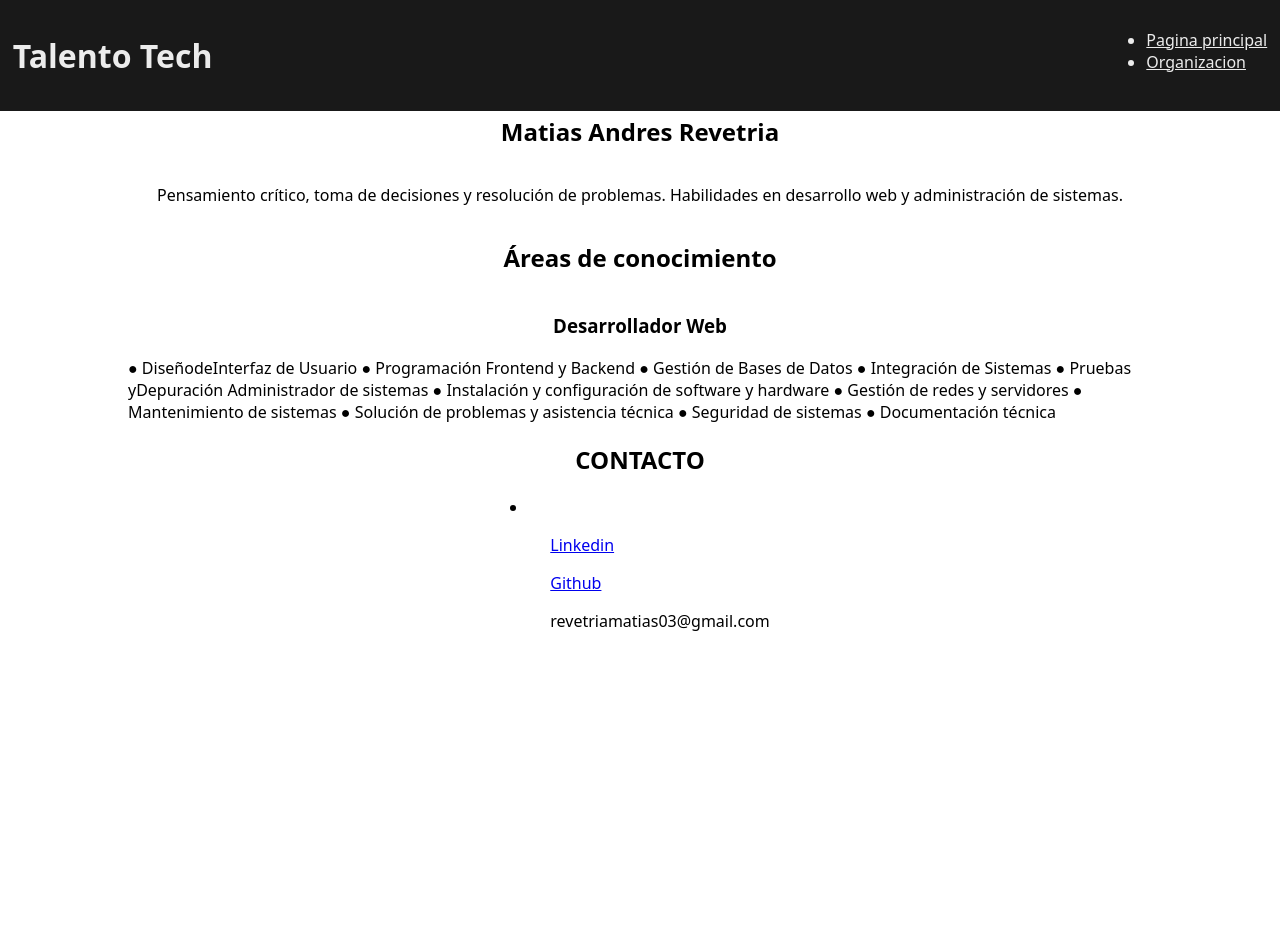
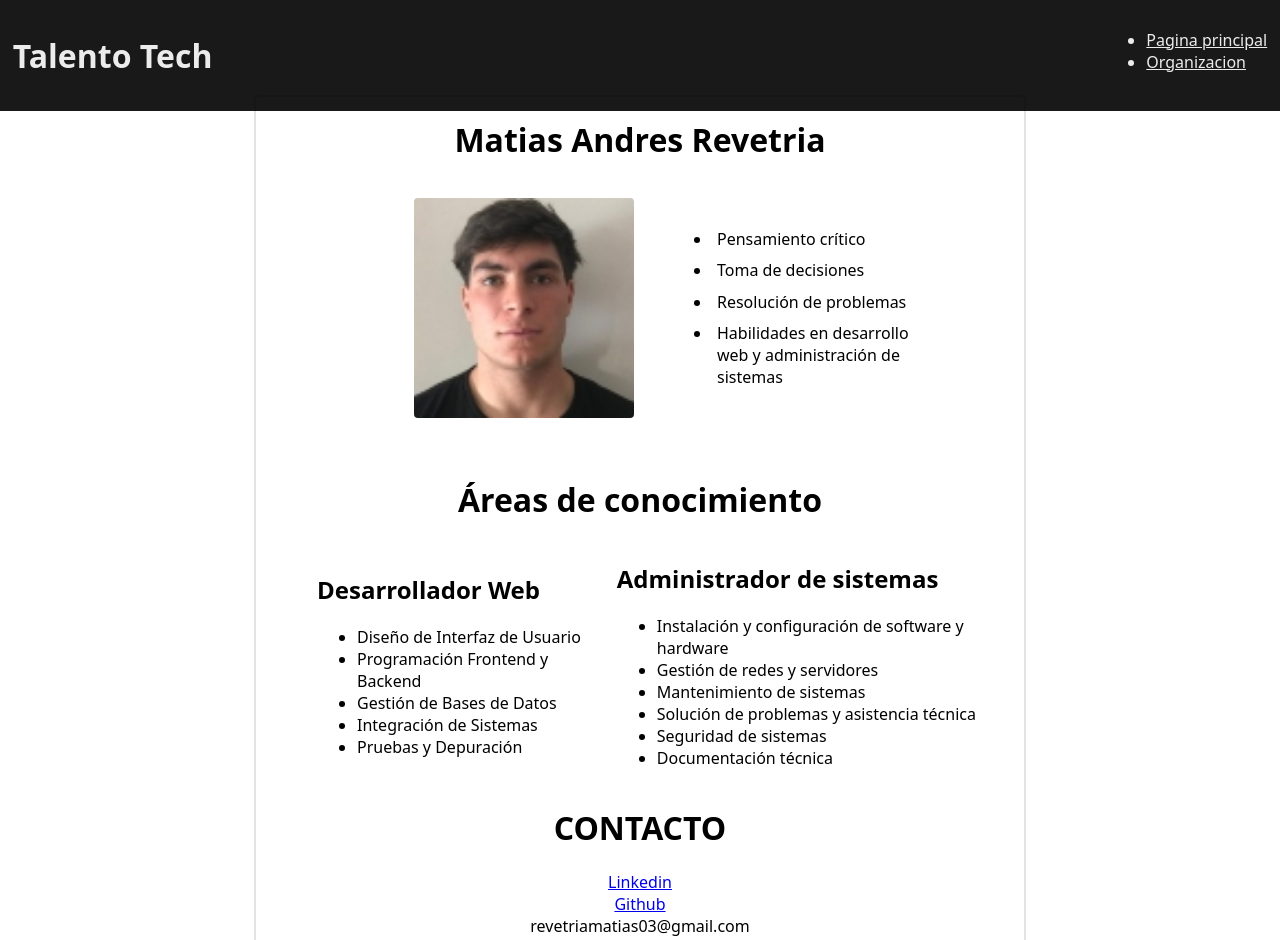
Before and after one commit to MatiasRevetria/RevetriaTalentoTech, a plain HTML site: page acercaDeMi.html in a window 1280 px wide. Shown: the top 940 px of the page. Before the commit the page ends 800 px from the top, so only its background shows below. Drawn offline with Linux system fonts and the light colour scheme; a web font is replaced by a local one.

Commit message:
Entrega Final

```diff
--- a/CSS/acercaDeMi.css
+++ b/CSS/acercaDeMi.css
@@ -40,14 +40,57 @@ body{
 
 main{
     display: flex;
-    justify-content: center;
-    align-items: center;
     flex-direction: column;
-    width: 80%;
+    flex-wrap: wrap;
+    width: 60%;
+    border: 2px solid #e4e2e2;
+    border-radius: 4px;
 }
-section{
+
+main h1{
+    text-align: center;
+}
+
+#primera{
+    position: relative;
+    left: 5%;
     display: flex;
     justify-content: center;
     align-items: center;
+    gap: 5%;
+    margin-bottom: 5%;
+    margin-top: 2%;
+}
+
+#primera ul{
+    width: 30%;
+}
+
+#primera li{
+    padding: 2%;
+}
+
+#primera img{
+    width: 220px;
+    border-radius: 4px;
+}
+
+#segunda #areas{
+    position: relative;
+    left: 5%;
+    display: flex;
+    justify-content: center;
+    align-items: center;
+}
+#segunda ul{
+    width: 80%;
+}
+
+#tercera{
+    display: flex;
     flex-direction: column;
+    justify-content: center;
+    align-items: center;
+    gap: 5%;
+    margin-bottom: 5%;
 }
--- a/acercaDeMi.html
+++ b/acercaDeMi.html
@@ -16,45 +16,54 @@
             <nav>
                 <ul>
                     <li><a href="./index.html">Pagina principal</a></li>
-                    <li><a href="#">Organizacion</a></li>
+                    <li><a href="https://inscripcionesagencia.bue.edu.ar/talentotech/">Organizacion</a></li>
                 </ul>
             </nav>
         </div>
     </header>
     <main>
-        <section id="MAR">
-            <div class="encabezado">
-                <h1>Matias Andres Revetria</h1>
+        <h1>Matias Andres Revetria</h1>
+        <section id="primera">
+            <img src="./img/yo.jpg" alt="MaR">
+            <ul>
+                <li>Pensamiento crítico</li>
+                <li>Toma de decisiones</li>
+                <li>Resolución de problemas</li>
+                <li>Habilidades en desarrollo web
+                    y administración de sistemas</li>
+            </ul>
+        </section>
+        <h1>Áreas de conocimiento</h1>
+        <section id="segunda">
+            <div id="areas">
+                <div id="dev">
+                    <h2>Desarrollador Web</h2>
+                    <ul>
+                        <li>Diseño de Interfaz de Usuario</li>
+                        <li>Programación Frontend y Backend</li>
+                        <li>Gestión de Bases de Datos</li>
+                        <li>Integración de Sistemas</li>
+                        <li>Pruebas y Depuración</li>
+                    </ul>
+                </div>
+                <div id="admin">
+                    <h2>Administrador de sistemas</h2>
+                    <ul>
+                        <li>Instalación y configuración de software y hardware</li>
+                        <li>Gestión de redes y servidores</li>
+                        <li>Mantenimiento de sistemas</li>
+                        <li>Solución de problemas y asistencia técnica</li>
+                        <li>Seguridad de sistemas</li>
+                        <li>Documentación técnica</li>
+                    </ul>
+                </div>
             </div>
-            <p>
-                Pensamiento crítico, toma de decisiones y resolución de problemas. Habilidades en desarrollo web y
-                administración de sistemas.
-            </p>
-            <h2>Áreas de conocimiento</h2>
-            <h3>Desarrollador Web</h3>
-                ● DiseñodeInterfaz de Usuario
-                ● Programación Frontend y Backend
-                ● Gestión de Bases de Datos
-                ● Integración de Sistemas
-                ● Pruebas yDepuración
-                Administrador de sistemas
-                ● Instalación y configuración de software y hardware
-                ● Gestión de redes y servidores
-                ● Mantenimiento de sistemas
-                ● Solución de problemas y asistencia técnica
-                ● Seguridad de sistemas
-                ● Documentación técnica
-
         </section>
-        <section id="link-tree">
-            <div class="encabezado">
-                <h1>CONTACTO</h1>
-            </div>
-            <li>
-                <ol><a href="#">Linkedin</a></ol>
-                <ol><a href="#">Github</a></ol>
-                <ol>revetriamatias03@gmail.com</ol>
-            </li>
+        <h1>CONTACTO</h1>
+        <section id="tercera">
+                <a href="#">Linkedin</a>
+                <a href="#">Github</a>
+                <div>revetriamatias03@gmail.com</div>
         </section>
     </main>
     <footer>
```
Also changed, not shown: index.html (+1 -1 lines), img/yo.jpg (added).
